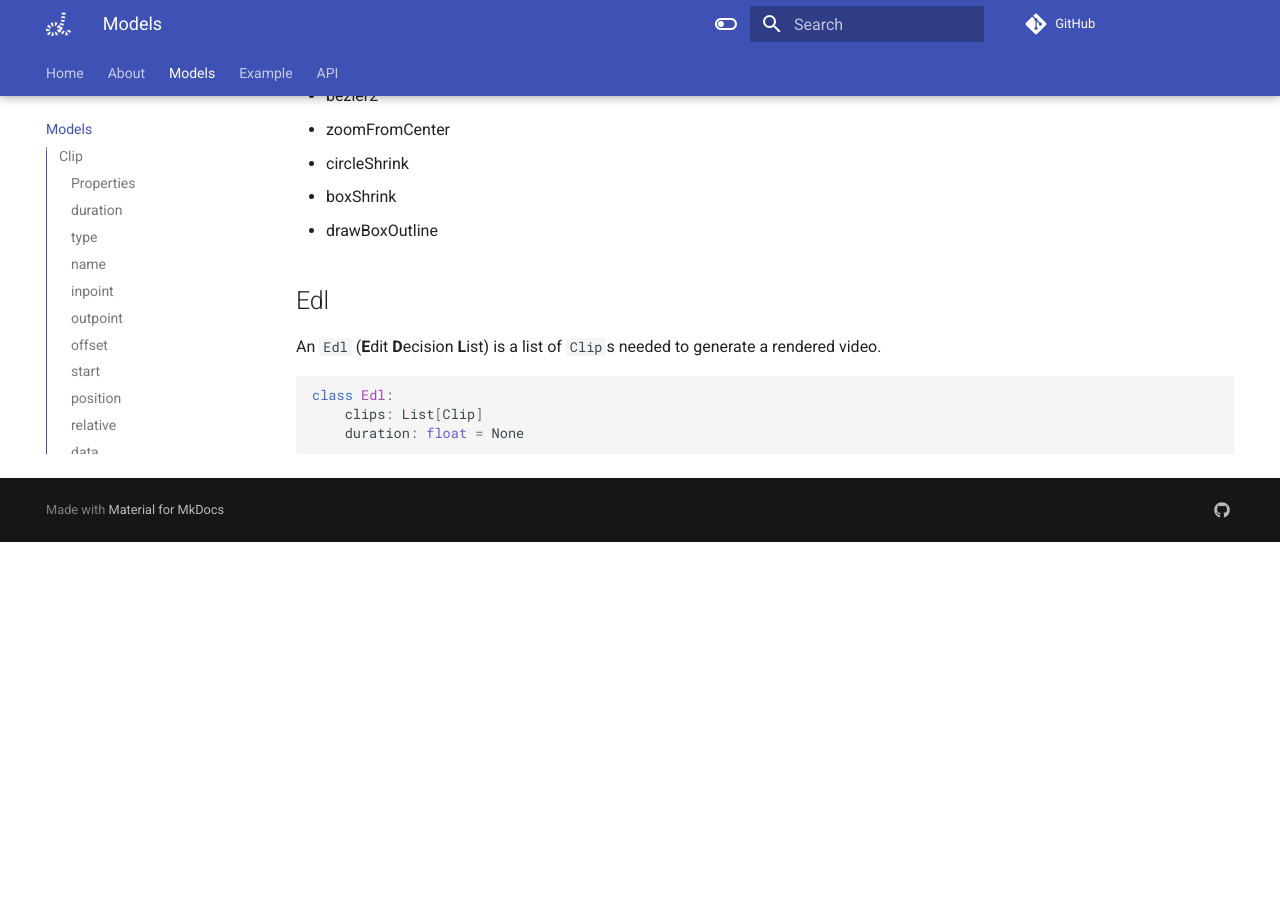
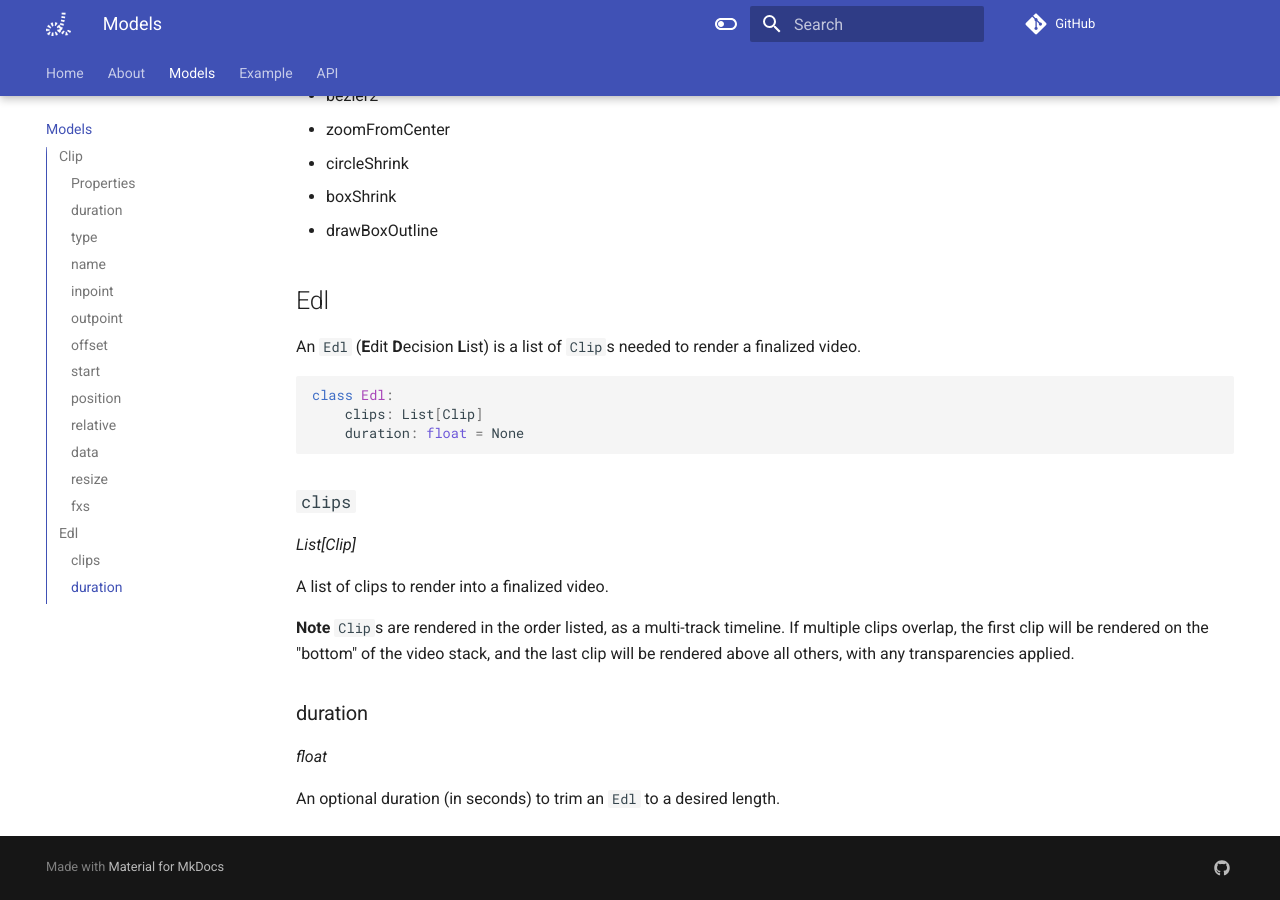
Before and after one commit to quaternionmedia/alfred, an MkDocs documentation site: the page built from docs/models.md, in a window 1280 px wide and 900 px high, scrolled down 3415 px. Built offline with MkDocs 1.6.1 and Material for MkDocs 9.7.7, drawn with Linux system fonts in a browser that asks for light colours; comment, search, counter and statistics services are not loaded; before the commit the page ends 3957 px from its top, so only the background shows below that.

Commit message:
expanded Edl description and properties

````diff
--- a/docs/models.md
+++ b/docs/models.md
@@ -138,9 +138,20 @@ Available FX:
 
 
 ## Edl
-An `Edl` (**E**dit **D**ecision **L**ist) is a list of `Clip`s needed to generate a rendered video.
-```python
+An `Edl` (**E**dit **D**ecision **L**ist) is a list of `Clip`s needed to render a finalized video.
+``` python
 class Edl:
     clips: List[Clip]
     duration: float = None
 ```
+### `clips`
+*List[Clip]*
+
+A list of clips to render into a finalized video.
+
+**Note** `Clip`s are rendered in the order listed, as a multi-track timeline. If multiple clips overlap, the first clip will be rendered on the "bottom" of the video stack, and the last clip will be rendered above all others, with any transparencies applied.
+
+### duration
+*float*
+
+An optional duration (in seconds) to trim an `Edl` to a desired length.
````
